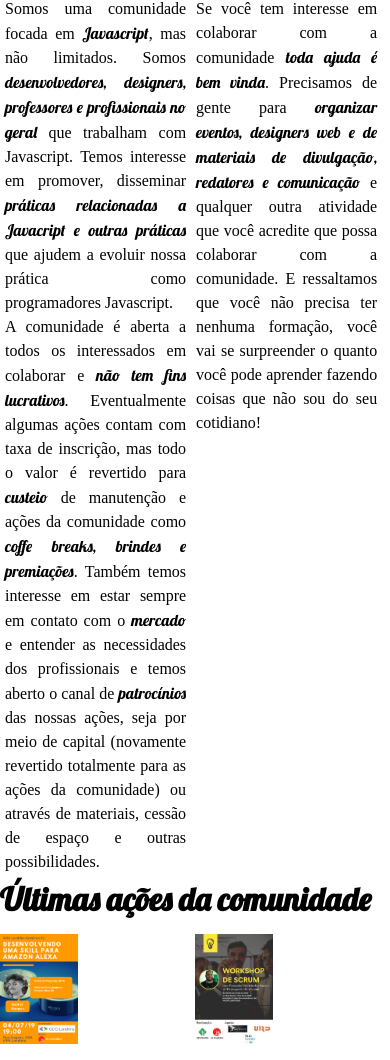
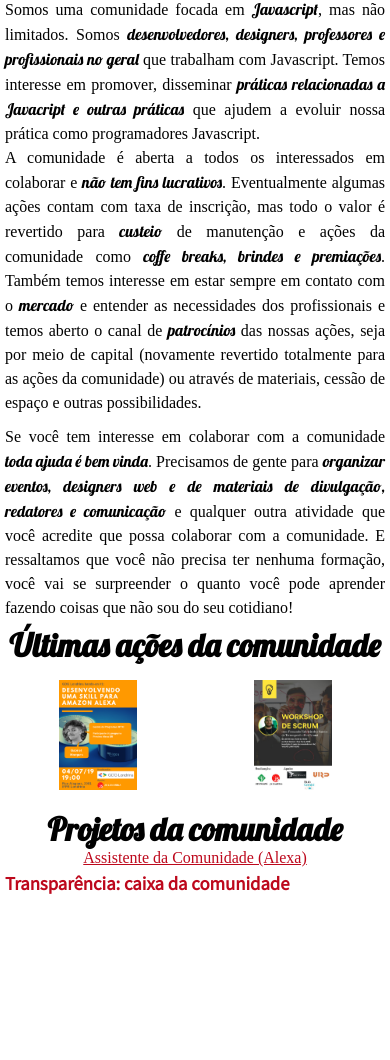
Before and after one commit to js-londrina/js-londrina.github.io, a website: page index.html in a window 390 px wide. Shown: the part 684-1744 px from the top of the page. After the commit the page ends 1584 px from the top, so only its background shows below. Drawn offline with Linux system fonts and the light colour scheme; a web font is replaced by a local one.

Commit message:
Merging CSS.

```diff
--- a/stylesheets/index.scss
+++ b/stylesheets/index.scss
@@ -17,18 +17,17 @@
 .serif {
   font-family: 'Source Serif Pro', serif;
 }
-body,
 .sans {
   font-family: 'Source Sans Pro', sans-serif;
 }
 
-// body,
-// html {
-//   // margin: 0px;
-//   // border: 0px;
-//   // padding: 0px;
-//   // text-align: center;
-// }
+body,
+html {
+  margin: 0px;
+  border: 0px;
+  padding: 0px;
+  text-align: center;
+}
 #banner {
   width: 100%;
   height: 450px;
@@ -47,6 +46,9 @@ body,
   width: 100%;
   display: flex;
   flex-direction: row;
+}
+a {
+  color: #bd081c;
 }
 .col {
   width: 49%;
@@ -98,3 +100,13 @@ body,
   color: #bd081c;
   text-decoration: none;
 }
+
+@media (max-width: 769px) {
+  .col {
+    width: 100%;
+  }
+  .text,
+  .footer {
+    flex-direction: column;
+  }
+}
```
Also changed, not shown: stylesheets/index.css.
